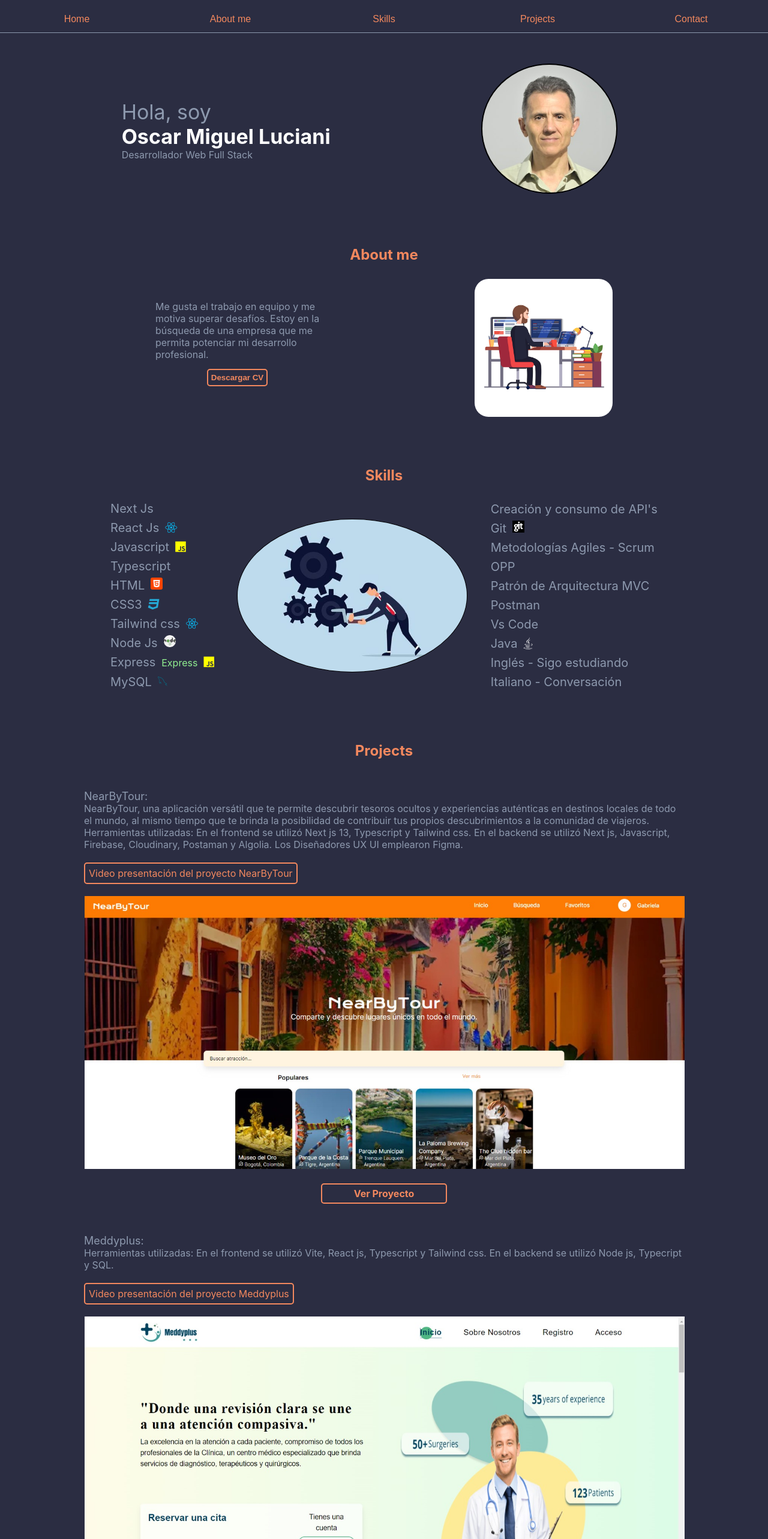
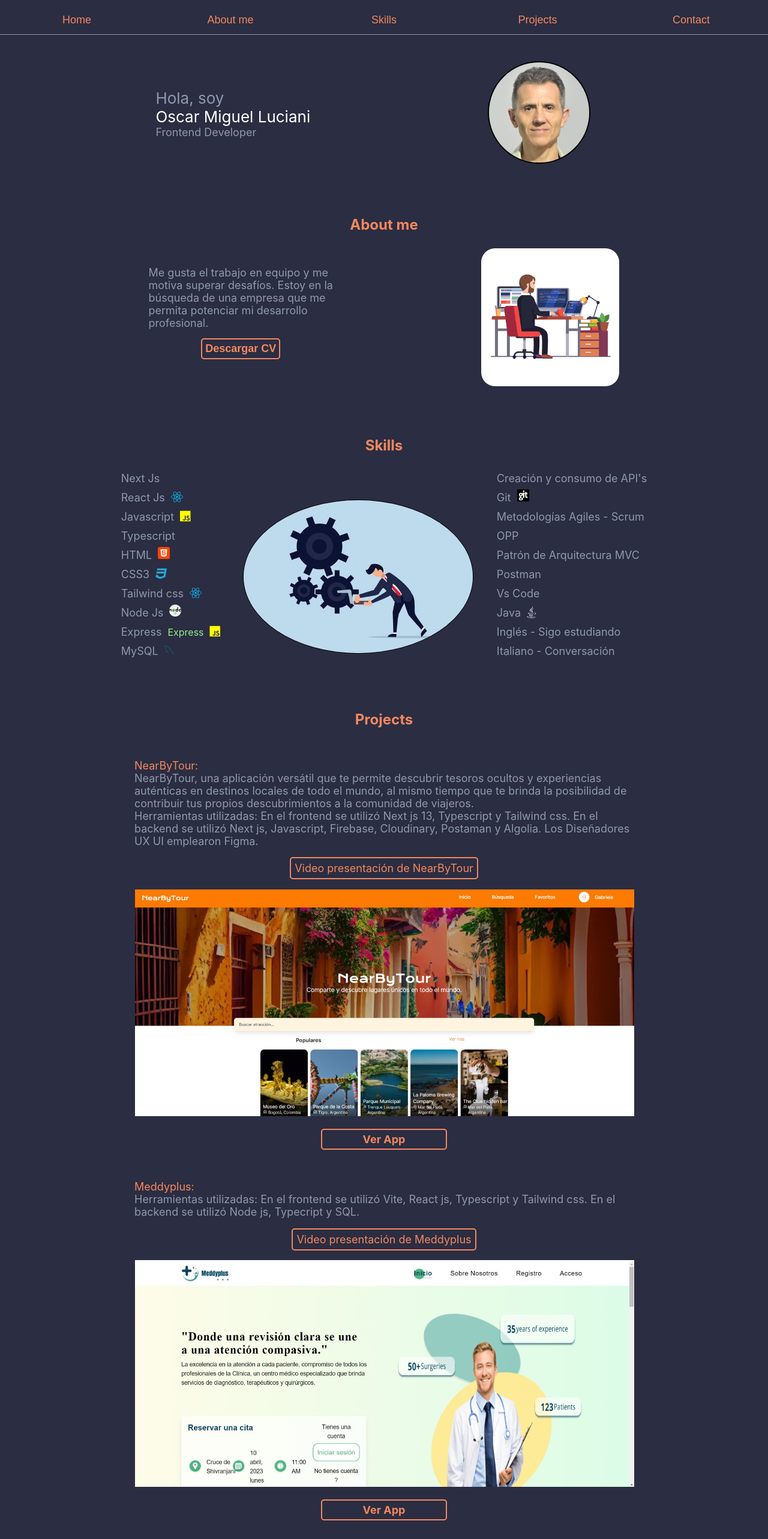
Before and after one commit to OLuciani/portfolio-react-js, a React (Create React App) app: page / in a window 1280 px wide. Shown: the top 2566 px of the page at 60% size. Built offline with nearby package versions, Linux system fonts and the light colour scheme.

Commit message:
Correcciones varias

```diff
--- a/src/components/Footer.js
+++ b/src/components/Footer.js
@@ -5,7 +5,7 @@ function Footer() {
   return (
     <>
       <div className="div-copyright">
-        <p className="copyright">© Derechos Reservados 2022</p>
+        <p className="copyright">© Derechos Reservados 2023</p>
       </div>
     </>
   )
--- a/src/components/Inicio.js
+++ b/src/components/Inicio.js
@@ -9,7 +9,7 @@ function Inicio() {
         <div>
           <p className='hola'>Hola, soy </p>
           <p className='nombre-inicio'>Oscar Miguel Luciani</p>
-          <p className='p-profesion-inicio'>Desarrollador Web Full Stack</p>
+          <p className='p-profesion-inicio'>Frontend Developer</p>
         </div>
 
         <div className='div-photo'>
--- a/src/components/Projects.js
+++ b/src/components/Projects.js
@@ -36,25 +36,27 @@ function Projects() {
                 </span>
               </div>
 
+                <div className="contenedor-presentación">
                   <a href="https://www.youtube.com/watch?v=Hc3N-QXwT7Q">
-                <div className="contenedor-presentación">
-                  <p>Video presentación del proyecto NearByTour</p>
-                </div>
+                    <p>Video presentación de NearByTour</p>
                   </a>
                 </div>
+            </div>
 
+              <div className="div-image-project">
                 <a href="https://nearbytour.vercel.app/home">
-              <div className="div-image-project">
                   <img
                     className="image-project"
                     src={imagennearbytour}
                     alt="Imágen NearByTour"
                   />
+                </a>
               </div>
               <div className="div-button-ver-proyecto">
-                <p className="button-ver-proyecto">Ver Proyecto</p>
+                <a href="https://nearbytour.vercel.app/home">
+                  <p className="button-ver-proyecto">Ver App</p>
+                </a>
               </div>
-            </a>
           </div>
         </div>
 
@@ -71,25 +73,27 @@ function Projects() {
                 </span>
               </div>
 
+                <div className="contenedor-presentación">
                   <a href="https://d3ml0dc5hiowr8.cloudfront.net/meddyplus.mp4">
-                <div className="contenedor-presentación">
-                  <p>Video presentación del proyecto Meddyplus</p>
-                </div>
+                    <p>Video presentación de Meddyplus</p>
                   </a>
                 </div>
+            </div>
 
+              <div className="div-image-project">
                 <a href="https://meddyplus.netlify.app/">
-              <div className="div-image-project">
                   <img
                     className="image-project"
                     src={imagenMeddyplus}
                     alt="Imágen Meddyplus"
                   />
+                </a>
               </div>
               <div className="div-button-ver-proyecto">
-                <p className="button-ver-proyecto">Ver Proyecto</p>
+                <a href="https://meddyplus.netlify.app/">
+                  <p className="button-ver-proyecto">Ver App</p>
+                </a>
               </div>
-            </a>
           </div>
         </div>
 
@@ -103,43 +107,47 @@ function Projects() {
               </span>
             </div>
 
+              <div className="div-image-project">
                 <a href="https://hernandez-cabanas.netlify.app/">
-              <div className="div-image-project">
                   <img
                     className="image-project"
                     src={imagenhernandezcabañas}
                     alt="imagen-hernandez-cabañas"
                   />
+                </a>
               </div>
               <div className="div-button-ver-proyecto">
-                <p className="button-ver-proyecto">Ver Proyecto</p>
+                <a href="https://hernandez-cabanas.netlify.app/">
+                  <p className="button-ver-proyecto">Ver App</p>
+                </a>
               </div>
-            </a>
           </div>
         </div>
 
         <div className="caja-projects">
           <div className="caja-luciani-automoviles">
             <div className="div-text-project">
-              <p className="text-projects">
-                LUCIANI AUTOMOVILES:
+              <span className="text-projects">
+                <span className="title-text-projects">Luciani-Automóviles:</span>
                   <br />
                 Mern Stack Project. Se utiliza Netlify para el deploy del Frontend y Render para el Backend. Base de datos en MongoDB Atlas. App de consecionaria de automóviles.
-              </p>
+              </span>
             </div>
 
+              <div className="div-image-project">
                 <a href="https://luciani-automoviles.netlify.app/">
-              <div className="div-image-project">
                   <img
                     className="image-project"
                     src={imagenlucianiautomoviles}
                     alt="imagen-luciani-automoviles"
                   />
+                </a>
               </div>
               <div className="div-button-ver-proyecto">
-                <p className="button-ver-proyecto">Ver Proyecto</p>
+                <a href="https://luciani-automoviles.netlify.app/">
+                  <p className="button-ver-proyecto">Ver App</p>
+                </a>
               </div>
-            </a>
           </div>
         </div>
 
--- a/src/components/aboutMe.css
+++ b/src/components/aboutMe.css
@@ -2,6 +2,7 @@
   color: rgb(243, 136, 94);
   text-align: center;
   padding-top: 11%;
+  font-size: 20px;
 }
 
 .imagen-about-me {
@@ -29,18 +30,21 @@
 
 .button-descargar-cv {
   text-align: center;
+  font-size: 16px;
   background-color: #2B2D42;
   color: rgb(243, 136, 94);
   font-weight: 700;
   border: solid 2px rgb(243, 136, 94);;
   padding: 5px;
   border-radius: 5px;
+  cursor: pointer;
 }
 
 .button-descargar-cv:hover {
   background-color: #ef233c;
   color: #8D99AE;;
-  border-color: #8D99AE;;
+  border-color: #8D99AE;
+
 }
 
 
@@ -59,6 +63,14 @@
 @media (min-width: 680px) {
   .titulo-about-me {
     padding-top: 7%;
+    font-size: 24px;
+  }
+
+  .text-about-me {
+    font-size: 18px;
+  }
+  .button-descargar-cv {
+    font-size: 18px;
   }
 }
 
--- a/src/components/componentNavbar.css
+++ b/src/components/componentNavbar.css
@@ -69,3 +69,10 @@
         display: block;
     }
 }
+
+@media (min-width: 664px) {
+    .button {
+        width: 95px;
+        font-size: 18px;
+    }
+}
--- a/src/components/contact.css
+++ b/src/components/contact.css
@@ -1,4 +1,5 @@
 .titulo-contact {
+  font-size: 20px;
   color: rgb(243, 136, 94);
   text-align: center;
   padding-top: 9%;
@@ -66,7 +67,12 @@
 
 @media (min-width: 664px) {
   .titulo-contact {
+    font-size: 24px;
     padding-top: 7%;
+  }
+
+  .caja-contact {
+    font-size: 18px;
   }
 }
 
--- a/src/components/footer.css
+++ b/src/components/footer.css
@@ -24,3 +24,9 @@ footer {
     color: white;
     text-align: center;
   }
+
+  @media (min-width: 680px) {
+    .copyright {
+      font-size: 18px;
+    }
+  }
--- a/src/components/inicio.css
+++ b/src/components/inicio.css
@@ -1,10 +1,11 @@
  .nombre-inicio {
     color: white;
     font-size: 24px;
-    font-weight: bold;
+
  }
 
 .p-profesion-inicio {
+    font-size: 16px;
     color:#8D99AE;
 }
 
@@ -48,13 +49,17 @@
         padding: 9% 0% 2% 0%;
     }
     .nombre-inicio {
-        font-size: 34px;
-        font-weight: 700;
+        font-size: 26px;
+        /* font-weight: 700; */
      }
 
      .hola {
-        font-size: 34px;
+        font-size: 26px;
      }
+
+     .p-profesion-inicio {
+        font-size: 18px;
+    }
 }
 
 @media (min-width: 1024px) {
--- a/src/components/projects.css
+++ b/src/components/projects.css
@@ -1,4 +1,5 @@
 .titulo-projects {
+    font-size: 20px;
     color: rgb(243, 136, 94);
     padding-top: 11%;
     text-align: center;
@@ -25,7 +26,7 @@
 .div-text-project {
   width: 310px;
   text-align: left;
-  margin-bottom: 2%;
+  margin-bottom: 3%;
 }
 
 .text-projects {
@@ -34,6 +35,7 @@
 }
 .title-text-projects {
   font-size: 18px;
+  color: rgb(243, 136, 94)
 }
 
 .image-project {
@@ -69,21 +71,30 @@
   border-color: #8D99AE;
 }
 
-.box-projects .image-project:hover {
-  box-shadow: 4px 4px 8px white;
+.image-project:hover {
+  box-shadow: 4px 4px 8px rgb(243, 136, 94);
  }
 
 .contenedor-presentación {
-color: rgb(243, 136, 94);
 border: solid 2px rgb(243, 136, 94);
 border-radius: 5px;
 width: max-content;
 padding: 6px;
+margin: auto;
 }
+
+.contenedor-presentación a {
+  color: rgb(243, 136, 94);
+}
+
+.contenedor-presentación a:hover {
+  color: #8D99AE;
+}
+
 .contenedor-presentación:hover {
-background-color: #ef233c;
-color: #8D99AE;
-border-color: #8D99AE;
+  background-color: #ef233c;
+  border-color: #8D99AE;
+  color: #8D99AE;
 }
 
 
@@ -105,6 +116,7 @@ border-color: #8D99AE;
 
 @media (min-width: 664px) {
   .titulo-projects {
+    font-size: 24px;
     padding-top: 7%;
   }
 
@@ -121,6 +133,14 @@ border-color: #8D99AE;
   .div-button-ver-proyecto {
     width: 180px;
   }
+
+  .caja-madre {
+    font-size: 18px;
+  }
+
+  .div-text-project {
+    margin-bottom: 2%;
+  }
 }
 
 @media (min-width: 1024px) {
@@ -129,12 +149,12 @@ border-color: #8D99AE;
   }
 
   .image-project {
-    width: 1000px;
+    width: 65vw;
     margin-left: 0.1%;
   }
 
   .div-text-project {
-    width: 1000px;
+    width: 65vw;
     text-align: left;
   }
 
--- a/src/components/skills.css
+++ b/src/components/skills.css
@@ -1,4 +1,5 @@
 .titulo-skills {
+  font-size: 20px;
   color: rgb(243, 136, 94);
   text-align: center;
   padding-top: 11%;
@@ -25,16 +26,17 @@
 }
 
 .photo-skills {
-  margin-left: 3%;
-  margin-right: 3%;
+  /* margin-left: 3%;
+  margin-right: 3%; */
   width: 50%;
   border: solid 1px black;
   border-radius: 50%;
-  margin-bottom: 3%;
+  /* margin-bottom: 3%; */
+  margin: 3%;
 }
 
 .caja-skills li {
-  font-size: 20px;
+  font-size: 16px;
 }
 
 .icono-javascript {
@@ -104,6 +106,11 @@
 @media (min-width: 664px) {
   .titulo-skills {
     padding-top: 7%;
+    font-size: 24px;
+  }
+
+  .caja-skills li {
+    font-size: 18px;
   }
 }
 
```
Also changed, not shown: src/img/Foto perfil(copia).jpeg (added), src/img/foto-perfil.jpeg. Lines whose indentation alone changed are shown as unchanged.
